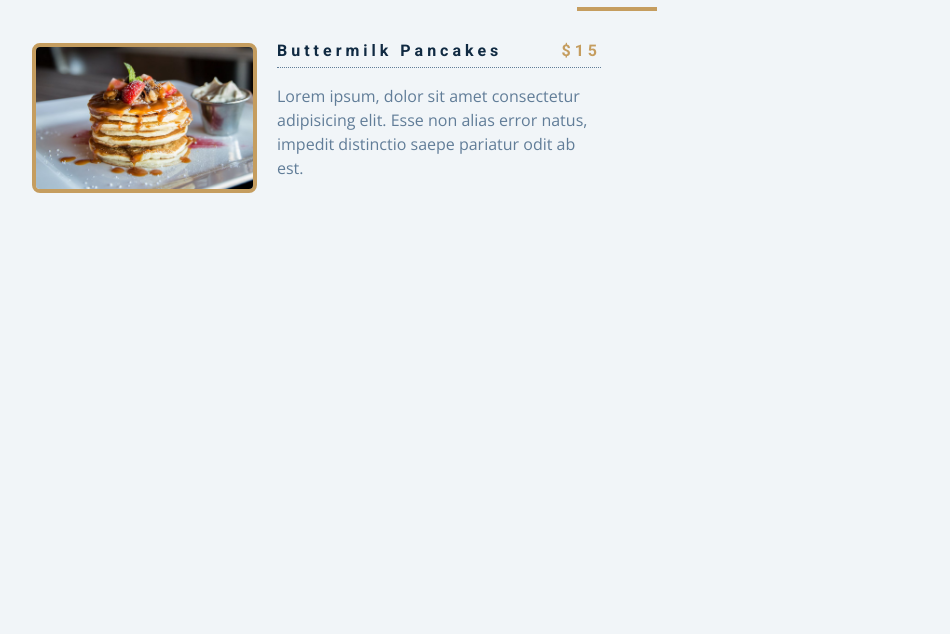
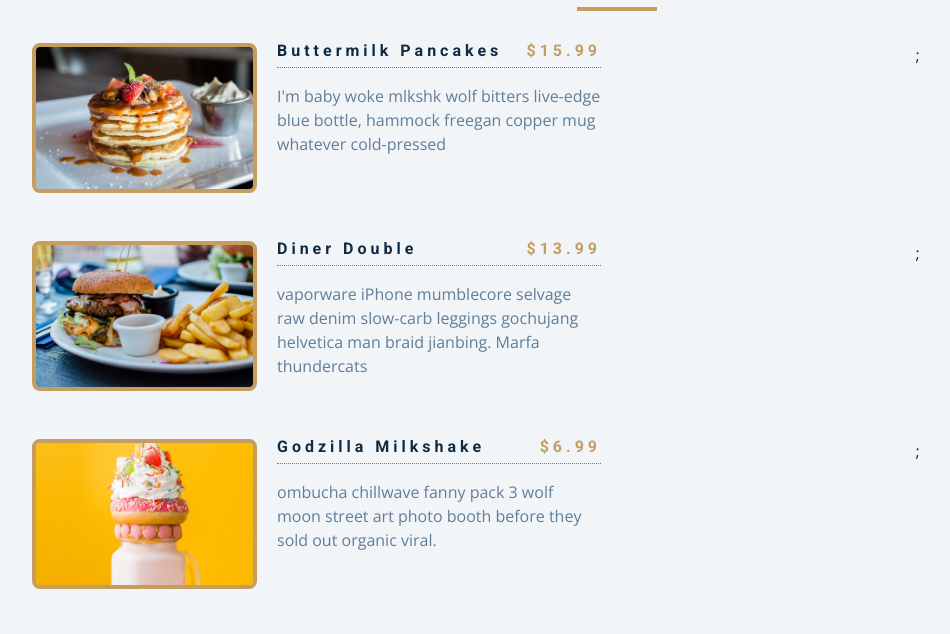
Before and after one commit to etorresbar/curso-js, a plain HTML site: page menu/index.html in a window 1280 px wide. Shown: the part 125-759 px from the top of the page, without its empty margins (23-973 px from the left). Drawn offline with nearby package versions, Linux system fonts and the light colour scheme.

Commit message:
display menu from js

```diff
--- a/menu/app.js
+++ b/menu/app.js
@@ -73,3 +73,22 @@ const menu = [
         desc: `skateboard fam synth authentic semiotics. Live-edge lyft af, edison bulb yuccie crucifix microdosing.`,
     },
 ];
+
+const sectionCenter = document.querySelector('.section-center');
+
+window.addEventListener('DOMContentLoaded', () => {
+    let displayMenu = menu.map( (item) => {
+        return `<article class="menu-item">
+                    <img src="${item.img}" class="photo" alt="${item.title}" />
+                    <div class="item-info">
+                        <header>
+                            <h4>${item.title}</h4>
+                            <h4 class="price">$${item.price}</h4>
+                        </header>
+                        <p class="item-text">${item.desc}</p>
+                    </div>
+                </article>;`;
+    });
+    displayMenu = displayMenu.join('');
+    sectionCenter.innerHTML = displayMenu;
+});
--- a/menu/index.html
+++ b/menu/index.html
@@ -22,7 +22,7 @@
             <!-- menu items -->
             <div class="section-center">
                 <!-- single item -->
-                <article class="menu-item">
+                <!-- <article class="menu-item">
                     <img src="./menu-item.jpeg" class="photo" alt="menu item" />
                     <div class="item-info">
                         <header>
@@ -31,7 +31,7 @@
                         </header>
                         <p class="item-text">Lorem ipsum, dolor sit amet consectetur adipisicing elit. Esse non alias error natus, impedit distinctio saepe pariatur odit ab est.</p>
                     </div>
-                </article>
+                </article> -->
                 <!-- end of single item -->
             </div>
         </section>
```
